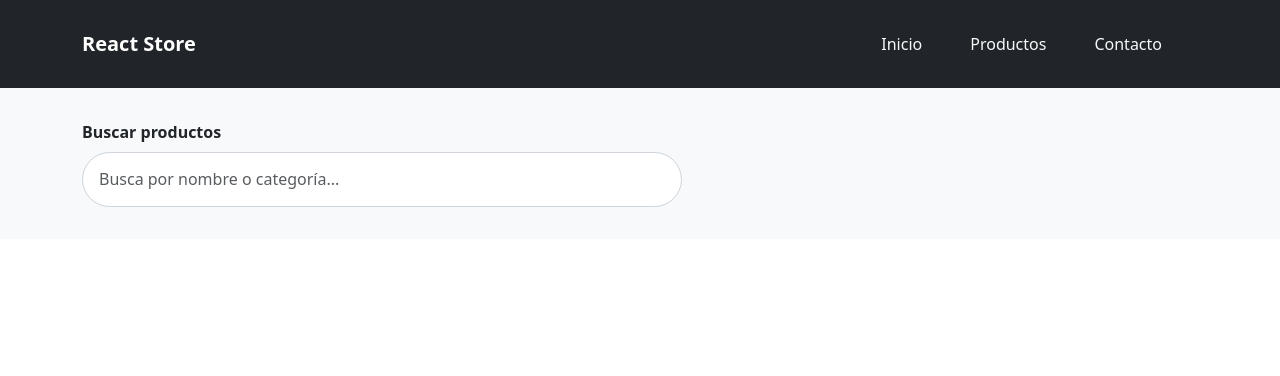
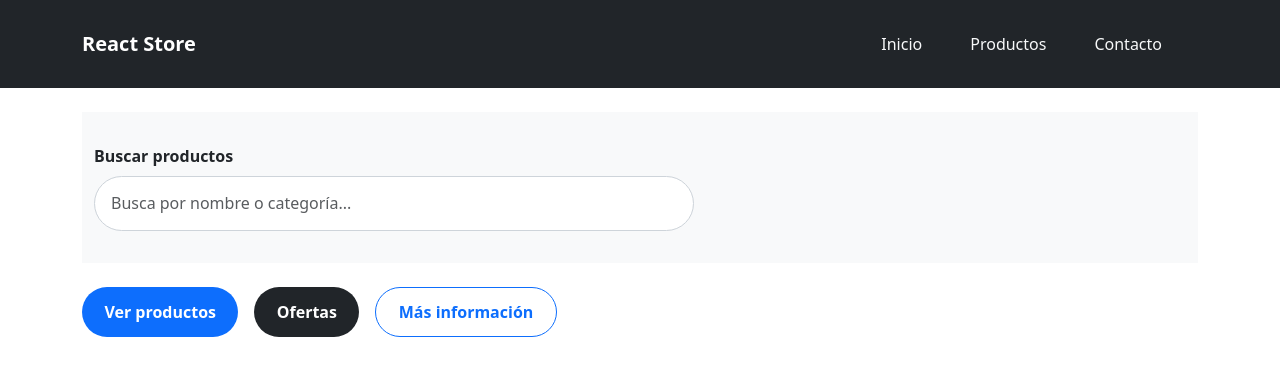
Before and after one commit to walterpacheco/react-store, a React (Vite) app: page / in a window 1280 px wide. Shown: the top 376 px of the page. Built offline with nearby package versions, Linux system fonts and the light colour scheme.

Commit message:
feat: crear componentes header searchbar y button

```diff
--- /dev/null
+++ b/src/components/Button/Button.css
@@ -0,0 +1,29 @@
+.custom-button {
+    border: none;
+    border-radius: 999px;
+    padding: 0.75rem 1.4rem;
+    font-weight: 600;
+    cursor: pointer;
+    transition: transform 0.2s ease, opacity 0.2s ease;
+  }
+
+  .custom-button:hover {
+    transform: translateY(-2px);
+    opacity: 0.9;
+  }
+
+  .custom-button--primary {
+    background-color: #0d6efd;
+    color: #ffffff;
+  }
+
+  .custom-button--secondary {
+    background-color: #212529;
+    color: #ffffff;
+  }
+
+  .custom-button--outline {
+    background-color: transparent;
+    border: 1px solid #0d6efd;
+    color: #0d6efd;
+  }
--- /dev/null
+++ b/src/components/Button/Button.data.js
@@ -0,0 +1,3 @@
+export const buttonData = {
+    defaultLabel: "Comprar ahora",
+  };
--- /dev/null
+++ b/src/components/Button/Button.jsx
@@ -0,0 +1,21 @@
+import "./Button.css";
+import { buttonData } from "./Button.data";
+
+function Button({
+  label = buttonData.defaultLabel,
+  variant = "primary",
+  type = "button",
+  onClick,
+}) {
+  return (
+    <button
+      type={type}
+      className={`custom-button custom-button--${variant}`}
+      onClick={onClick}
+    >
+      {label}
+    </button>
+  );
+}
+
+export default Button;
--- a/src/pages/Home.jsx
+++ b/src/pages/Home.jsx
@@ -1,12 +1,31 @@
 import Header from "../components/Header/Header";
 import SearchBar from "../components/SearchBar/SearchBar";
+import Button from "../components/Button/Button";
 
 function Home() {
   return (
     <>
       <Header />
-      <main>
+
+      <main className="container mt-4">
         <SearchBar />
+
+        <div className="mt-4 d-flex gap-3">
+          <Button
+            label="Ver productos"
+            variant="primary"
+          />
+
+          <Button
+            label="Ofertas"
+            variant="secondary"
+          />
+
+          <Button
+            label="Más información"
+            variant="outline"
+          />
+        </div>
       </main>
     </>
   );
```
Also changed, not shown: src/main.jsx (+9 -7 lines).
